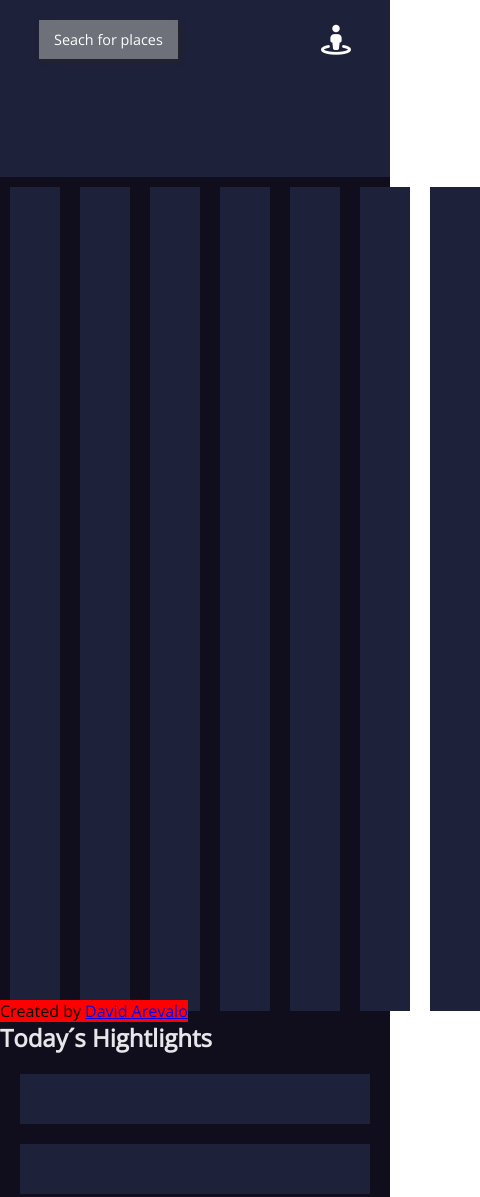
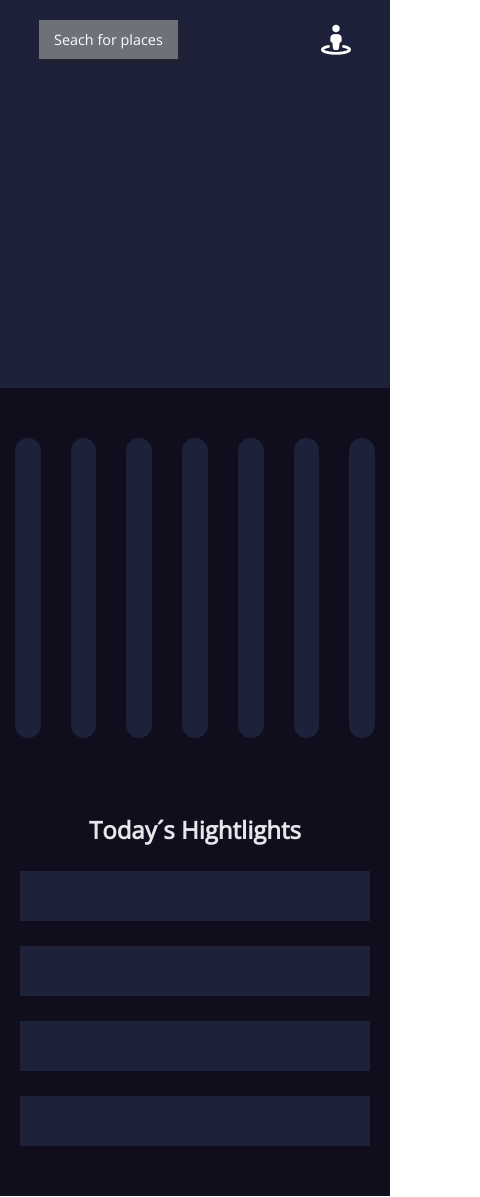
Before and after one commit to adavidarevalo/weather, a website built with webpack: page src/index.html in a window 390 px wide. Shown: the top 1197 px of the page, 480 px wide, since content can reach past the window. Built offline with nearby package versions, Linux system fonts and the light colour scheme; no server answers.

Commit message:
part of responsive

```diff
--- a/src/index.html
+++ b/src/index.html
@@ -27,7 +27,7 @@
   <main>
     <section id="mainWeather" class="mainWeather">
     </section>
-    <section class="mainDay">
+  <section class="mainDay">
     <div id="mainDay0"></div>
     <div id="mainDay1"></div>
     <div id="mainDay2"></div>
@@ -36,7 +36,7 @@
     <div id="mainDay5"></div>
     <div id="mainDay6"></div>
   </section>
-  <section class="Hightlights">
+  <section class="Hightlights" id="carousel">
     <h2>Today´s Hightlights</h2>
     <div id="SpeedWidt"></div>
     <div id="Humidity"></div>
--- a/src/index.js
+++ b/src/index.js
@@ -65,7 +65,7 @@ navigator.geolocation.getCurrentPosition(function(position) {
 function SpeedWidt(a) {
   document.getElementById("SpeedWidt").innerHTML=`
   <h3>Wind status</h3>
-  <p>${a}<span>mph</span></p>
+  <p class="infoModules">${a}<span>mph</span></p>
   <p><i class="fas fa-location-arrow"></i> WSW</p>
   `
 }
@@ -73,7 +73,7 @@ function SpeedWidt(a) {
 function Humidity(b) {
   document.getElementById("Humidity").innerHTML=`
   <h3>Humidity</h3>
-  <p>${b}<span>%</span></p>
+  <p class="infoModules">${b}<span>%</span></p>
   <input type="range" min="0" max="100" step="${b}" readonly="readonly">
   `
 }
@@ -81,14 +81,14 @@ function Humidity(b) {
 function Visibility(c){
   document.getElementById("Visibility").innerHTML=`
   <h3>Visibility</h3>
-  <p>${c}<span>miles</span></p>
+  <p class="infoModules">${c}<span>miles</span></p>
   `
 }
 // Air Pressure
 function AirPressure(a) {
   document.getElementById("Pressure").innerHTML=`
   <h3>Air Pressure</h3>
-  <p>${a}<span>mb</span></p>
+  <p class="infoModules">${a}<span>mb</span></p>
   `
 }
 // days with information
--- a/src/style.less
+++ b/src/style.less
@@ -125,18 +125,26 @@ main{
 }
 //main-day
 .mainDay{
-  width: 100vw;
-  height: 100vh;
+  width: 100%;
+  height: auto;
   background: @clr-darck-blue;
   display: flex;
+  overflow-x: scroll;
+  margin-top: 25vh;
   div{
+    position: static;
     background: @clr-blue;
-    width: auto;
-    height: auto;
-    padding: 25px;
-    margin: 10px;
+    margin: 50px 15px;
     text-align: center;
     color: @clr-gray2;
+    width: 90vw;
+    height: 300px;
+    border-radius: 25px;
+    div{
+      width: 80vw;
+      height: 275px;
+      margin: 10px;
+    }
     h2{
       font-size: 1.5rem;
     }
@@ -156,22 +164,46 @@ main{
 //Today´s Hightlights
 .Hightlights{
   width: 100%;
+  height: auto;
+  padding-block: 25px;
   color: @clr-gray2;
   background: @clr-darck-blue;
   h2{
     font-size: 1.5rem;
+    text-align: center;
   }
   div{
     background: @clr-blue;
     padding: 25px;
-    margin: 20px;
+    margin: 25px 20px;
+    text-align: center;
+    h3{
+      margin-bottom: 10px;
+      font-size: 1.5rem;
+    }
+    .infoModules{
+      font-size: 2.5rem;
+      margin-bottom: 10px;
+      span{
+        font-size: 1.5rem;
+        margin-left: 10px;
+      }
+    }
   }
 }
 //Footer
 footer{
-  background: red;
-  position: absolute;
-  top:1000px;
+  position: relative;
+  top:1250px;
+  p{
+    font-size: 1.1rem;
+    text-align: center;
+    color: @clr-white;
+    a{
+      .font;
+      color: @clr-white;
+    }
+  }
 }
 .block {
   display: block;
```
Also changed, not shown: dist/index.html, dist/main.css, dist/main.js, src/style.css.
